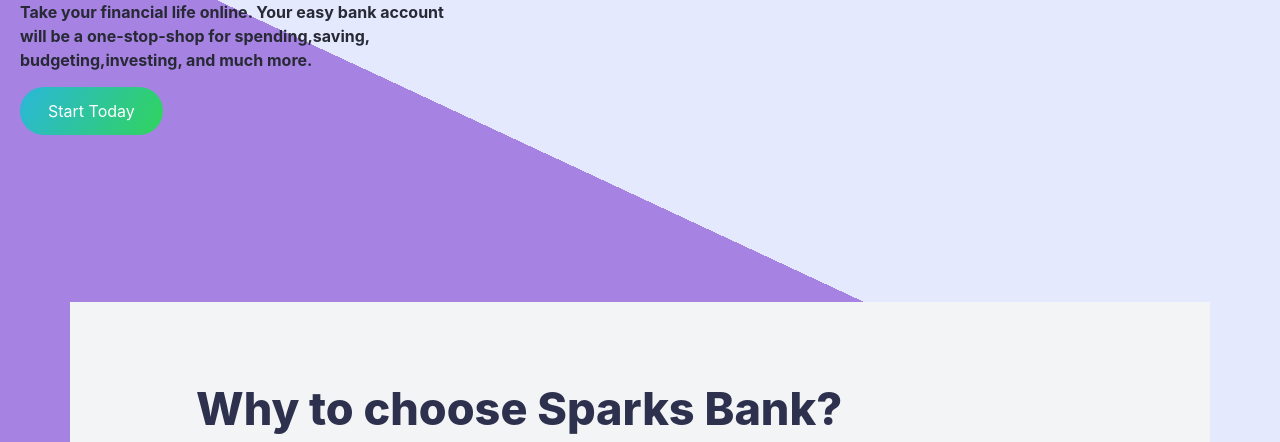
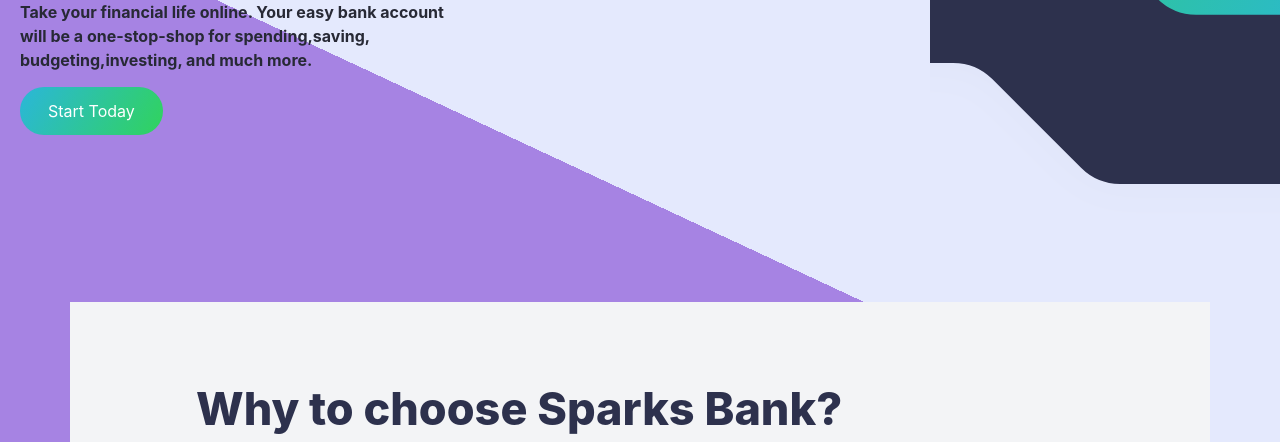
Before and after one commit to DemonRahul/SPARKS-BANK, a plain HTML site: page index.html in a window 1280 px wide. Shown: the part 658-1100 px from the top of the page. Drawn offline with nearby package versions, Linux system fonts and the light colour scheme; the site is published under a folder, as on GitHub Pages, so addresses that start at the root find nothing; no server answers.

Commit message:
Update style.css

```diff
--- a/style.css
+++ b/style.css
@@ -128,7 +128,7 @@
   }
 
   .hero-img-container {
-    background-image: url('/images/bg-intro-desktop.svg');
+    background-image: url('images/bg-intro-desktop.svg');
     background-size: cover;
     background-position: bottom;
     background-repeat: no-repeat;
```
